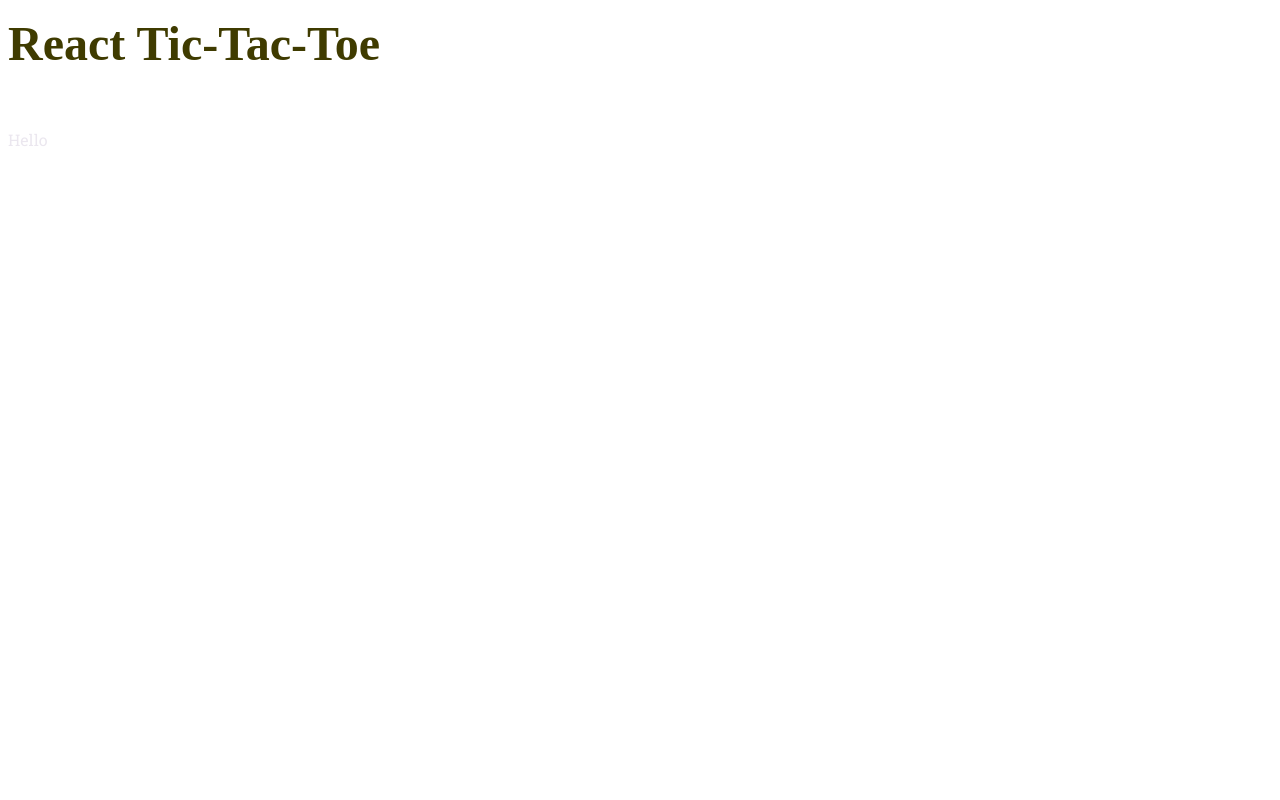
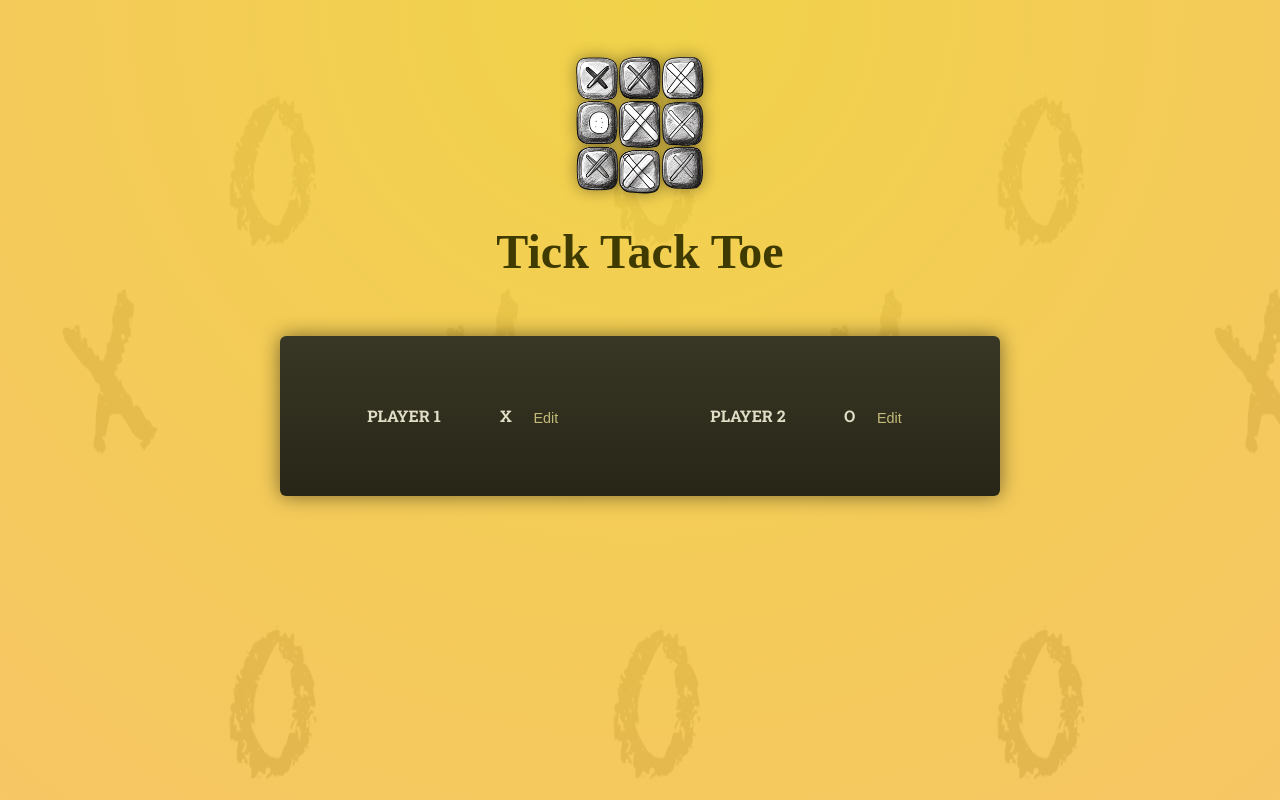
Before and after one commit to imarunsankarks/tic-tac-toe, a React (Create React App) app: page / in a window 1280 px wide. Shown: the top 800 px of the page. Built offline with nearby package versions, Linux system fonts and the light colour scheme; a web font is replaced by a local one.

Commit message:
Added player component

```diff
--- a/src/App.js
+++ b/src/App.js
@@ -1,8 +1,18 @@
+import Header from "./components/Header";
+import Player from "./components/Player";
+
 function App() {
   return (
     <>
-      <h1>React Tic-Tac-Toe</h1>
-      <p>Hello</p>
+      <Header />
+      <main>
+        <div id="game-container">
+          <ol id="players">
+            <Player name="Player 1" symbol="X" />
+            <Player name="Player 2" symbol="O" />
+          </ol>
+        </div>
+      </main>
     </>
   );
 }
--- /dev/null
+++ b/src/components/Header.js
@@ -0,0 +1,10 @@
+const Header = () => {
+  return (
+    <header>
+      <img src="game-logo.png" />
+      <h1>Tick Tack Toe</h1>
+    </header>
+  );
+};
+
+export default Header;
--- /dev/null
+++ b/src/components/Player.js
@@ -0,0 +1,28 @@
+import { useState } from "react";
+
+const Player = ({ name, symbol }) => {
+  const [pname, setPName] = useState(name);
+  const [toggleName, setToggleName] = useState(true);
+  const handleEdit = () => {
+    setToggleName(!toggleName);
+  };
+  return (
+    <li>
+      <span className="player">
+        {!toggleName && (
+          <input
+            type="text"
+            required
+            value={pname}
+            onChange={(e) => setPName(e.target.value)}
+          />
+        )}
+        {toggleName && <span className="player-name">{pname}</span>}
+        <span className="player-symbol">{symbol}</span>
+      </span>
+      <button onClick={handleEdit}>{toggleName ? "Edit" : "Save"}</button>
+    </li>
+  );
+};
+
+export default Player;
--- a/src/index.css
+++ b/src/index.css
@@ -18,12 +18,12 @@ html {
 }
 
 body {
-  /* background: radial-gradient(
+  background: radial-gradient(
       circle at top,
       rgba(241, 210, 70, 0.98),
       rgba(250, 176, 103, 0.87)
     ),
-    url('bg-pattern-dark.png'); */
+    url("../public/bg-pattern-dark.png");
   background-repeat: repeat;
   background-size: 100% 100%, 30% 30%, 100% 100%;
   min-height: 110rem;
```
